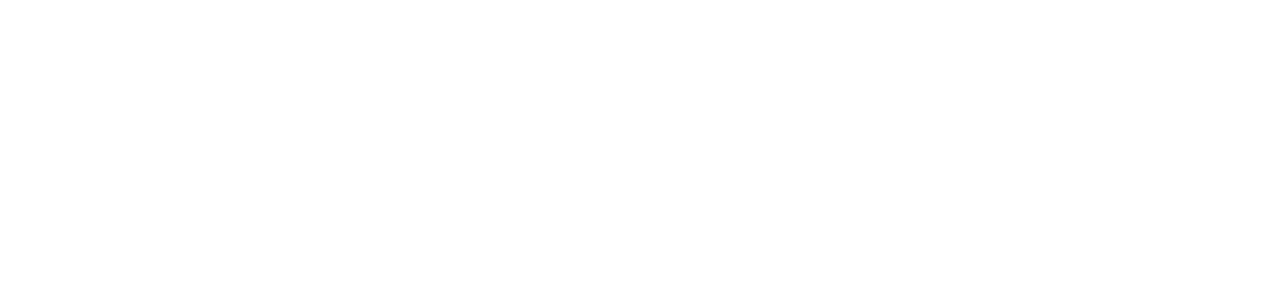
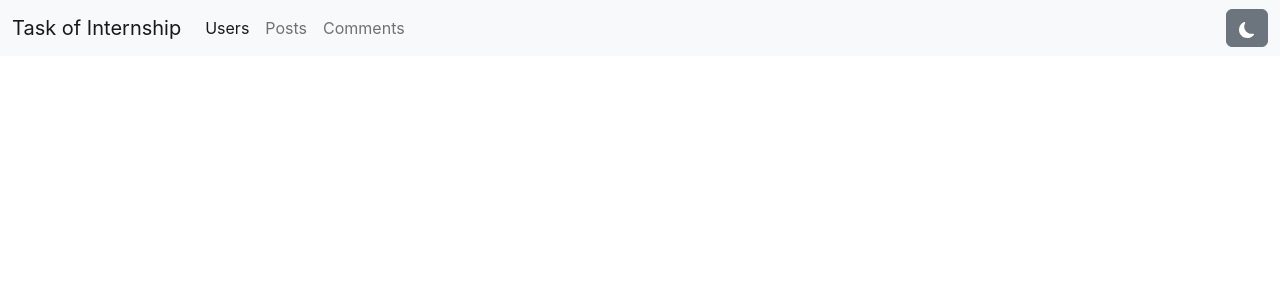
Before and after one commit to thefidanabdulla/TaskOfInternship, a React (Create React App) app: page /users in a window 1280 px wide. Before the commit this address had no page. Shown: the top 300 px of the page. Built offline with nearby package versions, Linux system fonts and the light colour scheme.

Commit message:
Navbar added

```diff
--- a/package.json
+++ b/package.json
@@ -7,6 +7,7 @@
     "@testing-library/jest-dom": "^5.16.4",
     "@testing-library/react": "^13.3.0",
     "@testing-library/user-event": "^13.5.0",
+    "bootstrap": "^5.2.0-beta1",
     "dom": "^0.0.3",
     "react": "^18.2.0",
     "react-dom": "^18.2.0",
--- a/src/App.js
+++ b/src/App.js
@@ -1,11 +1,14 @@
 import { Routes, Route } from 'react-router-dom'
 import Comments from './components/Comments';
+import Navigation from './components/Navigation';
 import Posts from './components/Posts';
 import Users from './components/Users';
+import './../node_modules/bootstrap/dist/css/bootstrap.min.css'
 
 function App() {
   return (
     <div className="app__app">
+      <Navigation />
       <Routes>
         <Route path='/' element={<Users />}/>
         <Route path='/posts' element={<Posts />}/>
--- /dev/null
+++ b/src/components/Navigation.jsx
@@ -0,0 +1,52 @@
+import React from "react";
+import { Link } from 'react-router-dom';
+import {BsFillMoonFill} from 'react-icons/bs';
+
+const Navigation = () => {
+  return (
+    <header>
+      <nav class="navbar navbar-expand-lg bg-light">
+        <div class="container-fluid">
+          <Link to={'/'} class="navbar-brand">
+            Task of Internship
+          </Link>
+          <button
+            class="navbar-toggler"
+            type="button"
+            data-bs-toggle="collapse"
+            data-bs-target="#navbarText"
+            aria-controls="navbarText"
+            aria-expanded="false"
+            aria-label="Toggle navigation"
+          >
+            <span class="navbar-toggler-icon"></span>
+          </button>
+          <div class="collapse navbar-collapse" id="navbarText">
+            <ul class="navbar-nav me-auto mb-2 mb-lg-0">
+              <li class="nav-item">
+                <Link to={'/'} class="nav-link active" aria-current="page">
+                  Users
+                </Link>
+              </li>
+              <li class="nav-item">
+                <Link to={'/posts'} class="nav-link">
+                  Posts
+                </Link>
+              </li>
+              <li class="nav-item">
+                <Link to={'/comments'} class="nav-link">
+                  Comments
+                </Link>
+              </li>
+            </ul>
+            <button class="btn btn-secondary">
+                <BsFillMoonFill />
+            </button>
+          </div>
+        </div>
+      </nav>
+    </header>
+  );
+};
+
+export default Navigation;
```
Also changed, not shown: 1 other file (tests, documents, lock files or other folders).
